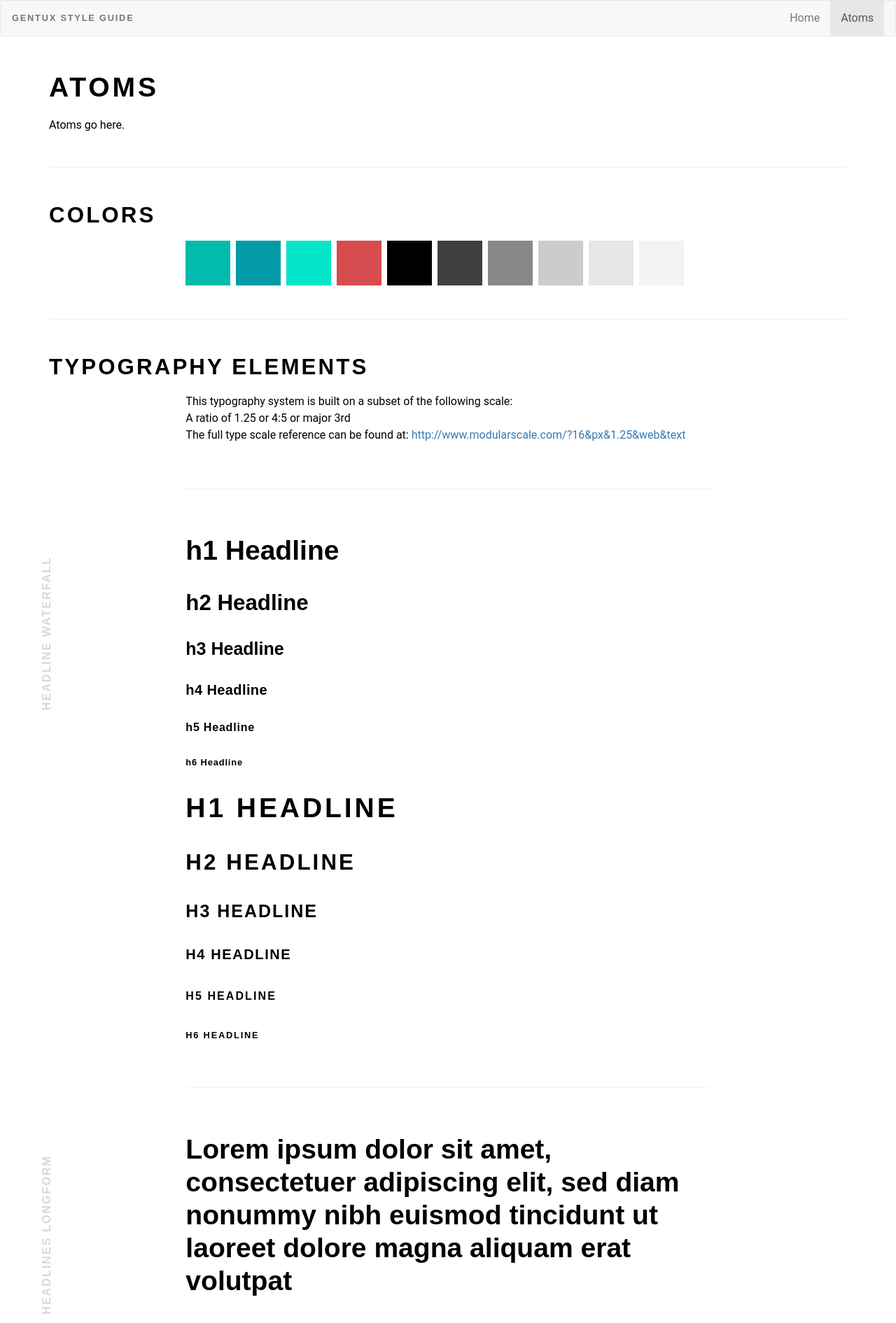
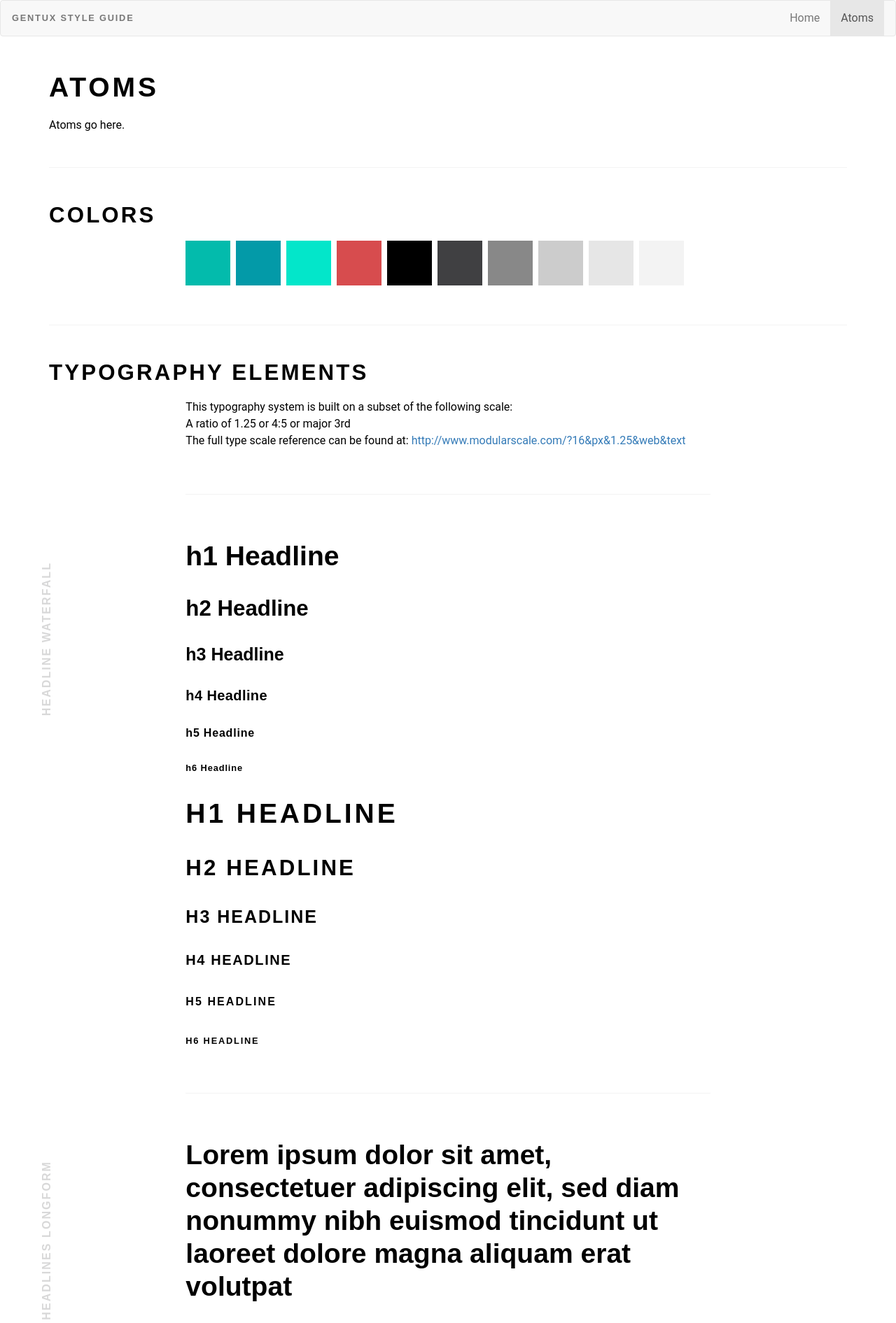
Before and after one commit to generationtux/styleguide, a Jekyll site: the page built from atoms.html, in a window 1280 px wide. Shown: the top 1891 px of the page at 70% size. Built offline with Jekyll 4.4.1, drawn with Linux system fonts in a browser that asks for light colours; comment, search, counter and statistics services are not loaded.

Commit message:
adds bottom margin to swatches

```diff
--- a/_scss/theme.scss
+++ b/_scss/theme.scss
@@ -58,6 +58,7 @@
 		width: 64px;
 		height: 64px;
 		margin-right: 8px;
+		margin-bottom: 8px;
 		background-color: $gray-light;
 	}
 	li:nth-child(1)  { background-color: $brand-teal; }
--- a/css/theme.css
+++ b/css/theme.css
@@ -410,6 +410,7 @@
     width: 64px;
     height: 64px;
     margin-right: 8px;
+    margin-bottom: 8px;
     background-color: #e6e6e6; }
   .color-swatches li:nth-child(1) {
     background-color: #03bbac; }
```
